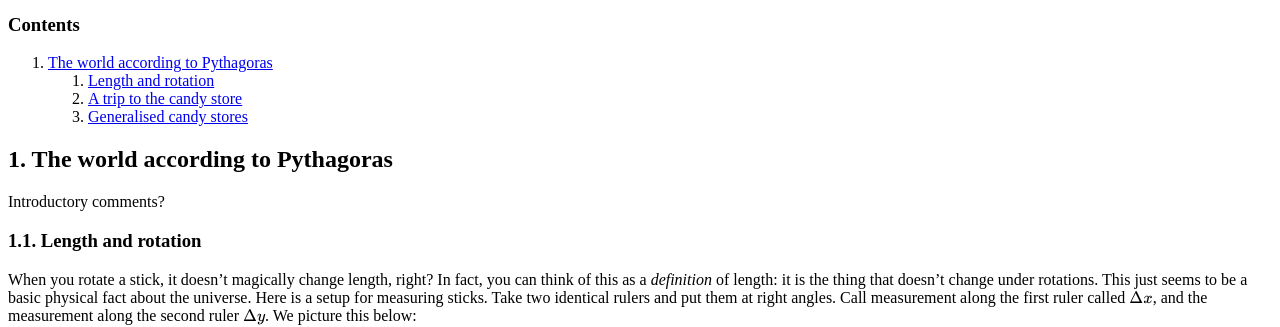
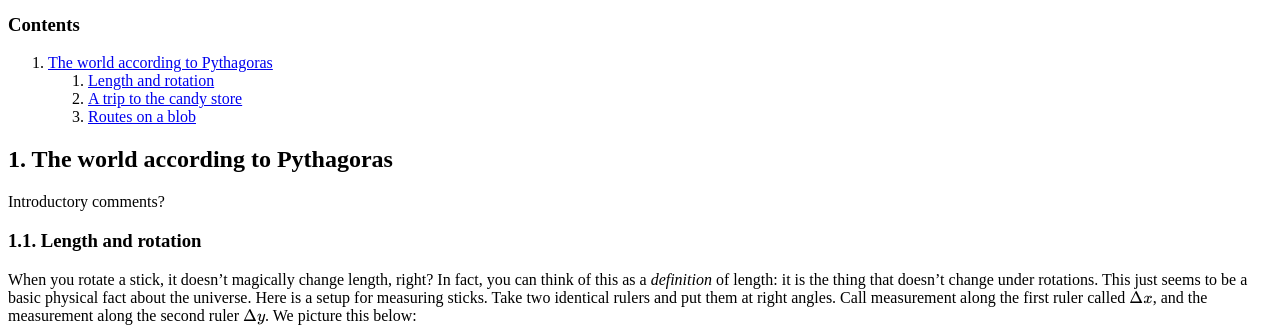
Before and after one commit to hapax/hapax.github.io, a Jekyll site: the page built from assets/maximal.md, in a window 1280 px wide and 900 px high, scrolled down 375 px. Shown: the part 152-479 px from the top of the window. Built offline with Jekyll 4.4.1, drawn with Linux system fonts in a browser that asks for light colours; our own code applies the rules of GitHub Pages for plain Markdown files; formulas are drawn with MathJax 3; a script that is not in the unit is left out; some of the changed text lies outside the part shown.

Commit message:
Update maximal.md

```diff
--- a/assets/maximal.md
+++ b/assets/maximal.md
@@ -14,7 +14,7 @@
 1. <a href="#sec-1">The world according to Pythagoras</a>
    1. <a href="#sec-1-1">Length and rotation</a>
    2. <a href="#sec-1-2">A trip to the candy store</a>
-   3. <a href="#sec-1-3">Generalised candy stores</a>
+   3. <a href="#sec-1-3">Routes on a blob</a>
 
 ## 1. The world according to Pythagoras  <a id="sec-1" name="sec-1"></a>
 
@@ -206,7 +206,7 @@
 If you're in a hurry (or a dental hygiene enthusiast), don't go to
 the candy store!
 
-### 1.3. Generalised candy stores <a id="sec-1-3" name="sec-1-3"></a>
+### 1.3. Routes on a blob<a id="sec-1-3" name="sec-1-3"></a>
 
 Our observations about candy store visits are sort of obvious, and
 seemed confined to a flat, two-dimensional plane.
```
